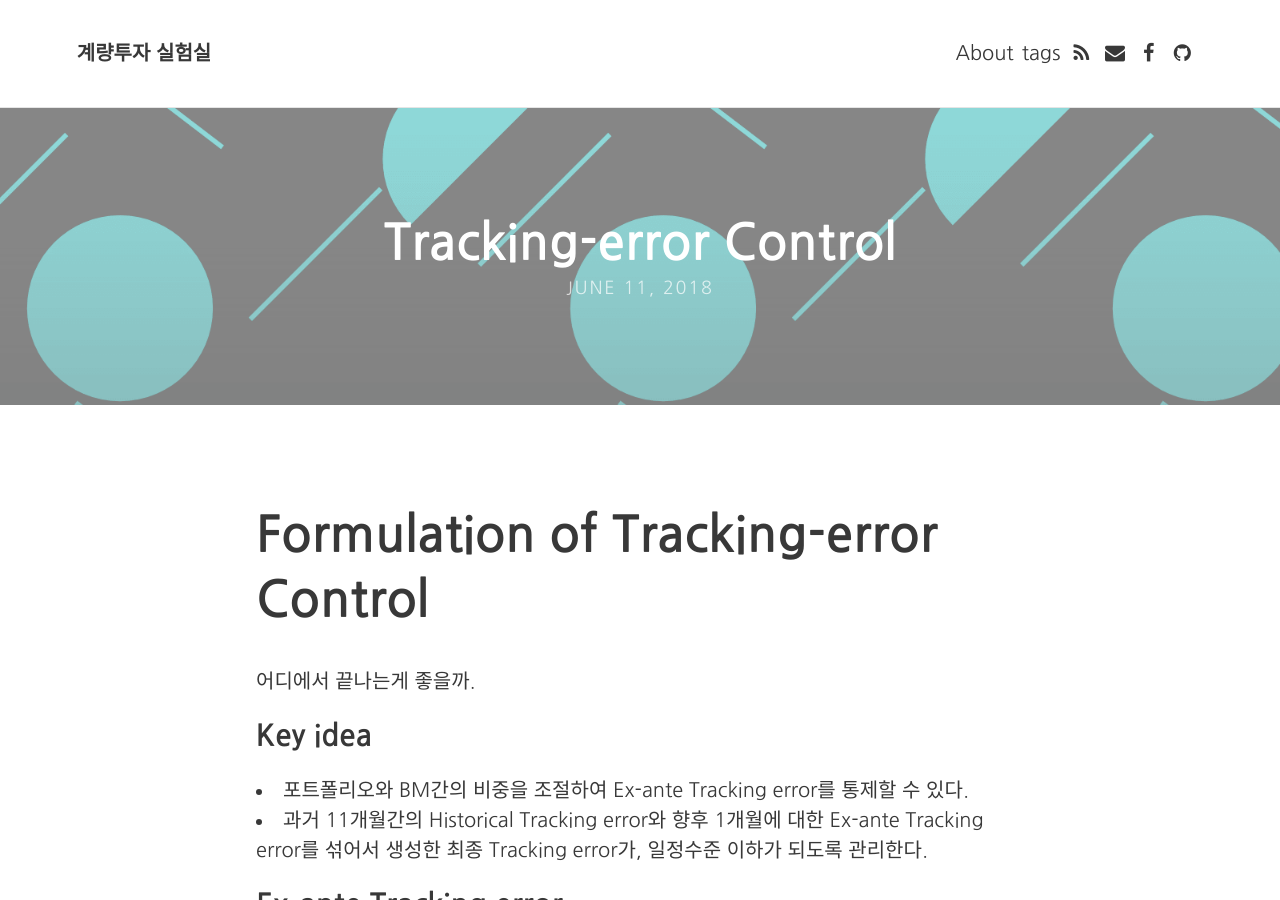
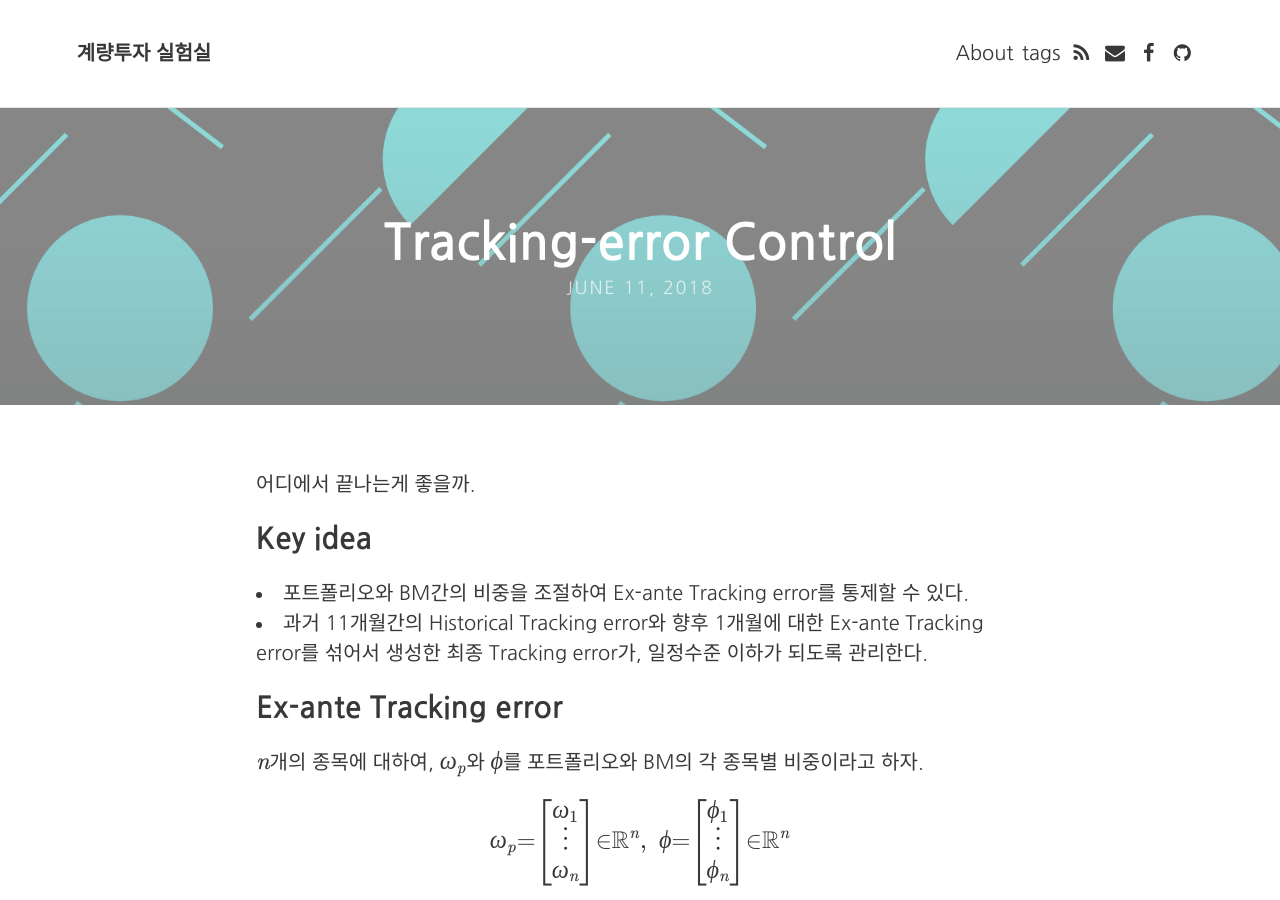
Before and after one commit to gem763/gem763.github.io, a Jekyll site: the page built from _posts/2018-06-11-TE-Control.md, in a window 1280 px wide and 900 px high. Built offline with Jekyll 4.4.1, drawn with Linux system fonts in a browser that asks for light colours; nearby versions of some CDN libraries.

Commit message:
Uploaded by https://stackedit.io/

```diff
--- a/_posts/2018-06-11-TE-Control.md
+++ b/_posts/2018-06-11-TE-Control.md
@@ -6,7 +6,6 @@ tags: [Math]
 
 ---
 
-<h1 id="formulation-of-tracking-error-control">Formulation of Tracking-error Control</h1>
 <p>어디에서 끝나는게 좋을까.</p>
 <h3 id="key-idea">Key idea</h3>
 <ul>
```
